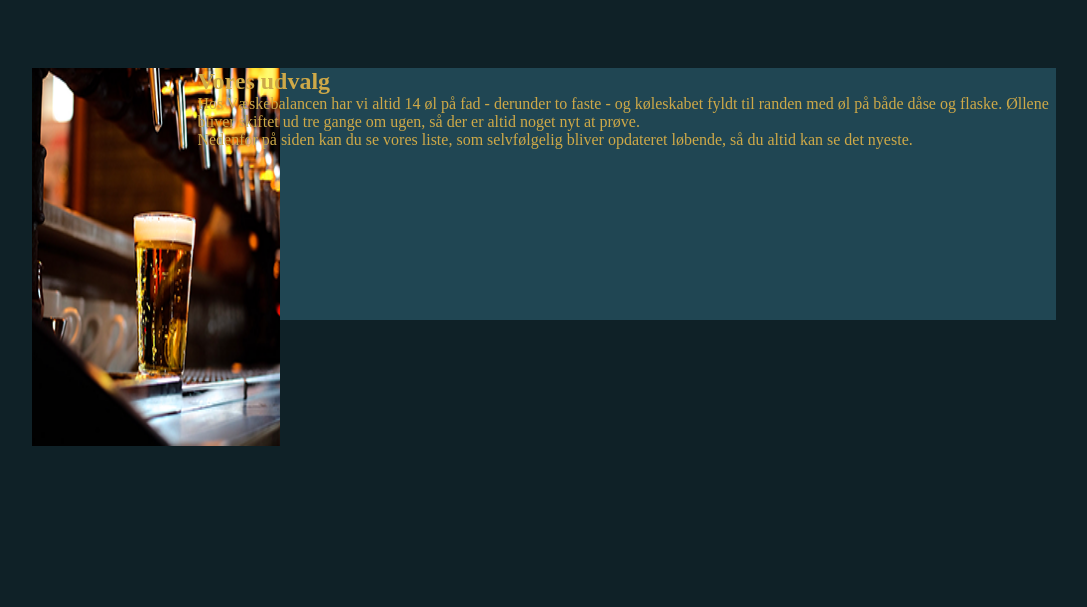
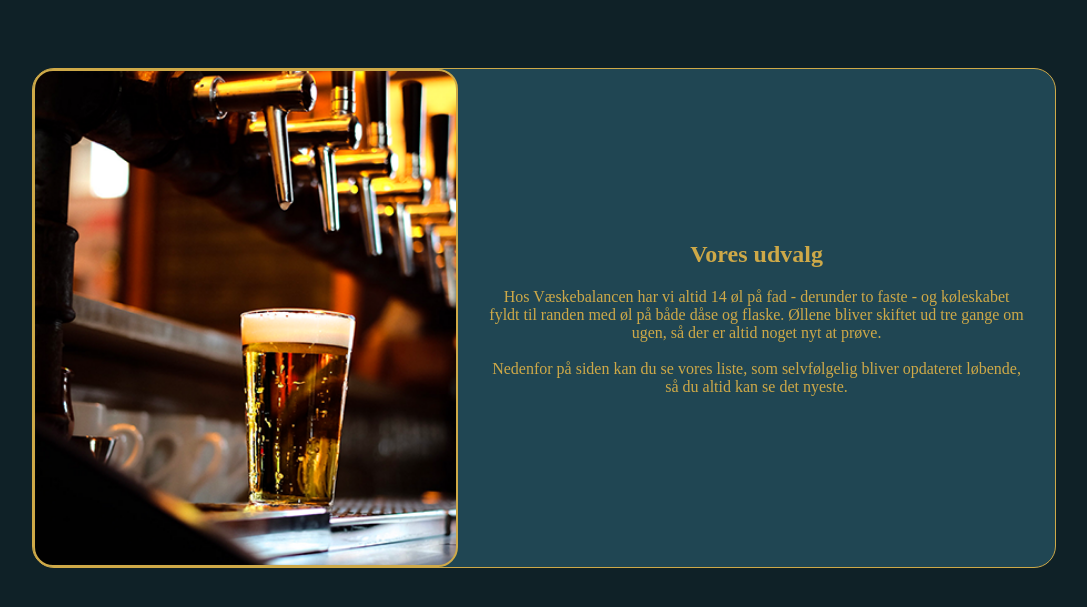
Before and after one commit to Johannahsolem/mobilefirst, a plain HTML site: page mobilefirst/øl.html in a window 1280 px wide. Shown: the part 223-830 px from the top of the page, without its empty margins (96-1183 px from the left). Before the commit the page ends 800 px from the top, so only its background shows below. Drawn offline with Linux system fonts and the light colour scheme.

Commit message:
bølger og opdateret øl

```diff
--- a/mobilefirst/øl.css
+++ b/mobilefirst/øl.css
@@ -40,12 +40,38 @@ main section:nth-child(2){
     display:flex;
     flex-direction: row;
 
+    border:1px solid #cea948;
     background-color: #204653;
+    color:#cea948;
 
-    color:#cea948;
+    border-radius: 22px;
+    height:500px;
 }
 
-main div:first-child img{
-    width:150%;
-    height:150%;
+
+main div:first-child{
+    width:100%;
+
+    background-image: url(images/udvalg2.png);
+    background-size: cover;
+
+    border-radius: 20px;
+    border:2px solid #cea948;
+
 }
+
+main div:nth-child(2){
+    display:flex;
+    justify-content: center;
+    flex-direction: column;
+
+    text-align:center;
+    padding:50px 30px;
+
+
+}
+
+main div:nth-child(2) h1{
+    margin-bottom:20px;
+
+}
--- a/mobilefirst/øl.html
+++ b/mobilefirst/øl.html
@@ -18,20 +18,19 @@
             <h1>Ølspecialiteter</h1>
         </section>
 
+        <!--KORT: VORES UDVALG-->
         <section>
-            <div><img src="images/udvalg.png"></div>
+            <div></div>
             <div>
                 <h1>Vores udvalg</h1>
                 <p>Hos Væskebalancen har vi altid 14 øl på fad - derunder to faste - og køleskabet fyldt til randen med
                     øl på både dåse og flaske. Øllene bliver skiftet ud tre gange om ugen, så der er altid noget nyt at
                     prøve.
-                    <br>
+                    <br><br>
                     Nedenfor på siden kan du se vores liste, som selvfølgelig bliver opdateret løbende, så du altid kan
                     se det nyeste.
                 </p>
             </div>
-
-
 
         </section>
 
```
Also changed, not shown: mobilefirst/images/1bølge.png (added), mobilefirst/images/1bølgeomvendt.png (added), mobilefirst/images/2bølger.png (added), mobilefirst/images/2bølgeromvendt.png (added), mobilefirst/images/ikoner/kontakt.png (added), mobilefirst/images/ikoner/ur.png (added), mobilefirst/images/udvalg2.png (added).
